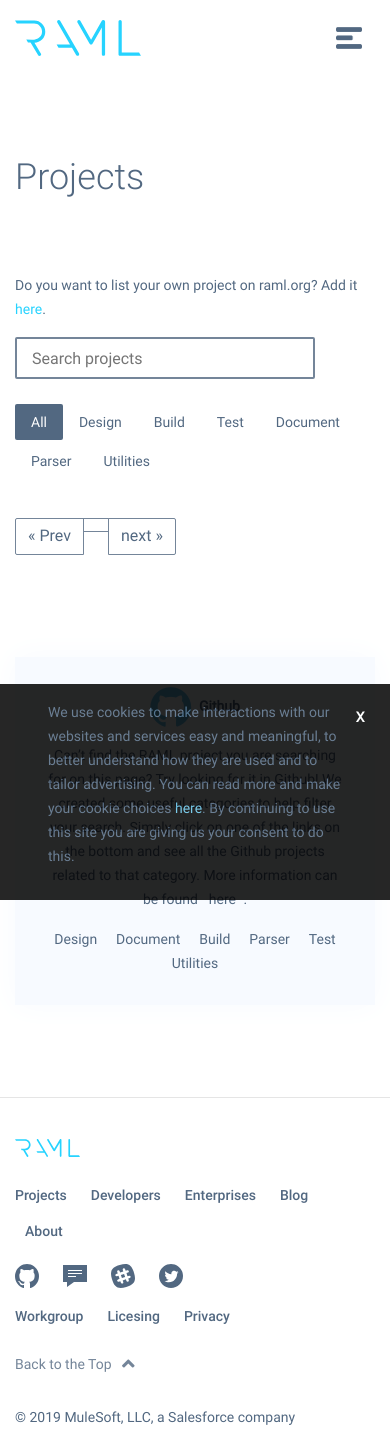
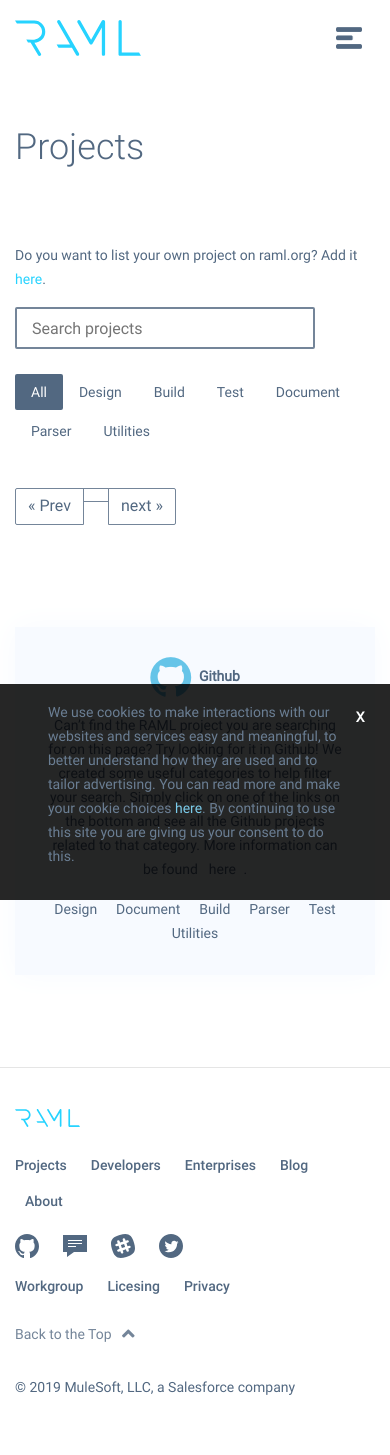
Before and after one commit to raml-org/raml-org, a Jekyll site: the page built from projects.html, in a window 390 px wide. Built offline with Jekyll 4.4.1, drawn with Linux system fonts in a browser that asks for light colours; nearby versions of some CDN libraries; after the commit the page ends 1425 px from its top, so only the background shows below that.

Commit message:
raml design bug fixes

```diff
--- a/_includes/footer.html
+++ b/_includes/footer.html
@@ -3,7 +3,7 @@
     <div class="container footer-sec">
         <div class="row">
             <div class="col-md-8 col-sm-12 footer-menu">
-                <a class="navbar-brand" href="#"><img src="/images/logo__raml.svg"></a>
+                <a class="navbar-brand" href="/"><img src="/images/logo__raml.svg"></a>
                 <ul>
                     <li><a href="/projects">Projects</a></li>
                     <li><a href="/developer">Developers</a></li>
--- a/css/style.scss
+++ b/css/style.scss
@@ -1030,6 +1030,9 @@
     padding-top: 30px;
     padding-bottom: 30px;
   }
+  @media (max-width: 575px){
+    padding-top:0px;
+  }
   a.specif_btn{
     @media(max-width: 575px){
       margin-bottom: 20px;
@@ -1412,6 +1415,10 @@
 
         .view-project{
           margin-right: 25px;
+
+          @media (max-width: 767px) and (min-width: 576px){
+            margin-right: 15px;
+          }
         }
 
         a{
```
Also changed, not shown: images/mulesoft.jpg (added).
